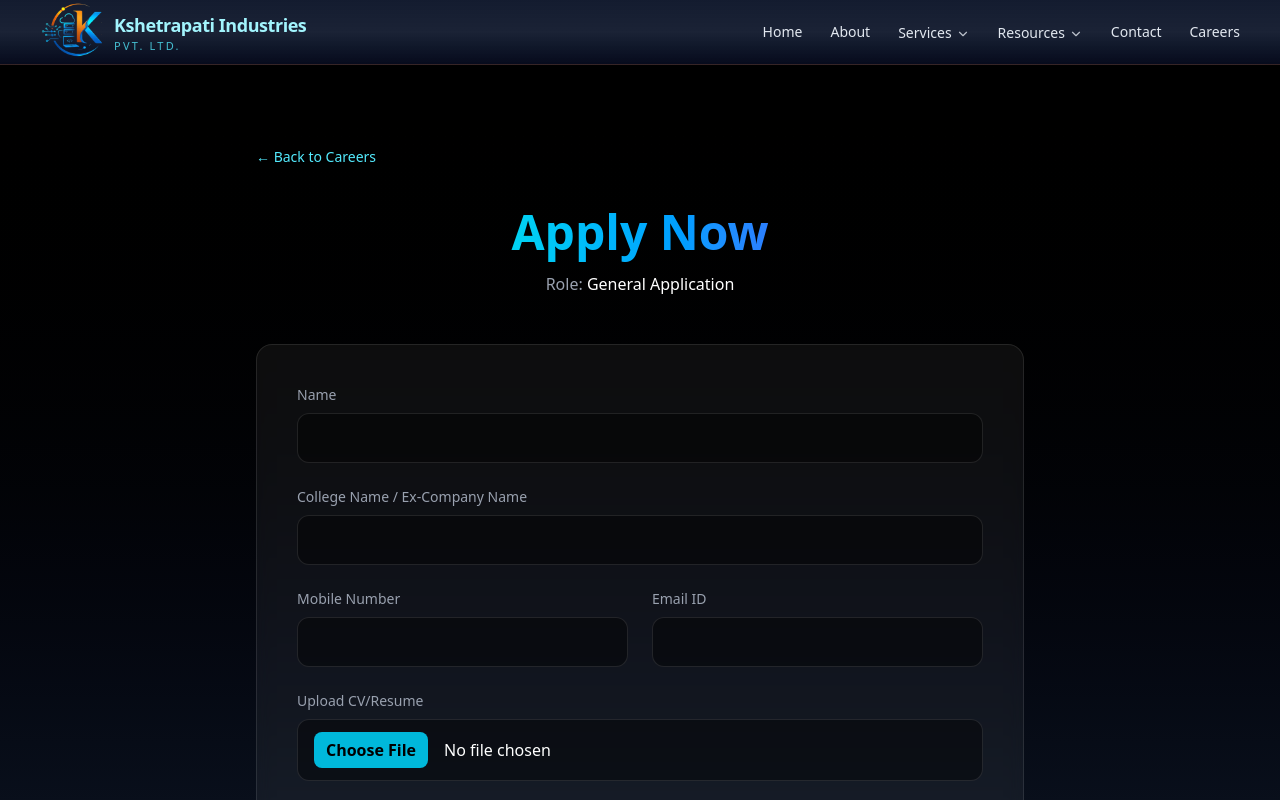
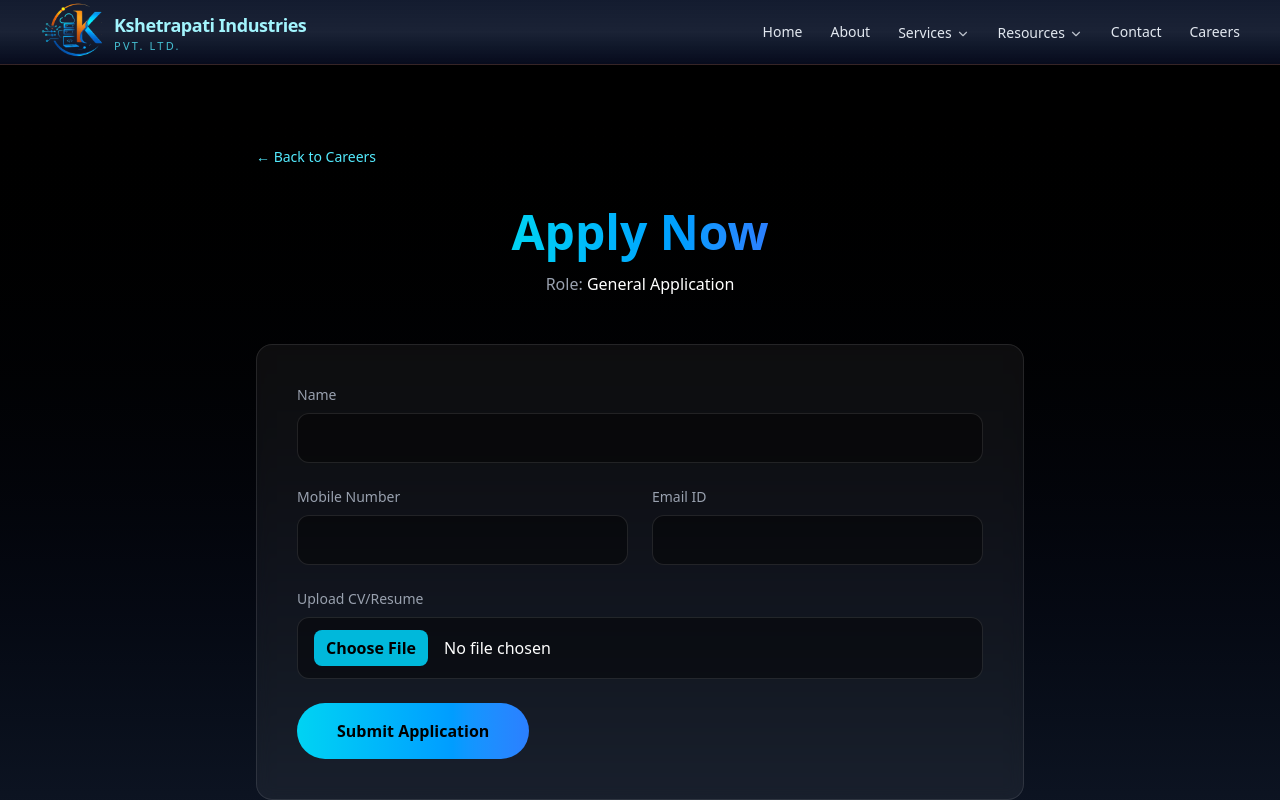
Before and after one commit to vishum07/updated-career-ksh, a React (Vite) app: page /careers/apply in a window 1280 px wide. Shown: the top 800 px of the page. Built offline with nearby package versions, Linux system fonts and the light colour scheme.

Commit message:
Updated apply form and careers page

```diff
--- a/src/pages/CareersApplyPage.jsx
+++ b/src/pages/CareersApplyPage.jsx
@@ -18,10 +18,10 @@ export default function CareersApplyPage() {
 
   const [form, setForm] = useState({
     name: '',
-    organization: '',
     mobile: '',
     email: '',
   })
+
   const [resume, setResume] = useState(null)
   const [submitState, setSubmitState] = useState({
     loading: false,
@@ -84,10 +84,10 @@ export default function CareersApplyPage() {
     payload.append('name', form.name)
     payload.append('email', form.email)
     payload.append('mobile', form.mobile)
-    payload.append('college_or_company', form.organization)
     payload.append('role', role)
     payload.append('resume', resume)
     payload.append('_subject', `Career Application: ${role}`)
+
 
     try {
       const response = await fetch(`https://formsubmit.co/ajax/${CAREERS_RECIPIENT}`, {
@@ -106,10 +106,10 @@ export default function CareersApplyPage() {
 
       setForm({
         name: '',
-        organization: '',
         mobile: '',
         email: '',
       })
+
       setResume(null)
       setSubmitState({
         loading: false,
@@ -163,19 +163,7 @@ export default function CareersApplyPage() {
             />
           </div>
 
-          <div>
-            <label htmlFor="organization" className="block text-sm text-gray-400 mb-2">
-              College Name / Ex-Company Name
-            </label>
-            <input
-              id="organization"
-              name="organization"
-              required
-              value={form.organization}
-              onChange={handleChange}
-              className="w-full rounded-xl bg-black/40 border border-white/10 px-4 py-3 text-white focus:border-cyan-500 focus:outline-none"
-            />
-          </div>
+
 
           <div className="grid md:grid-cols-2 gap-6">
             <div>
--- a/src/pages/CareersPage.jsx
+++ b/src/pages/CareersPage.jsx
@@ -103,15 +103,19 @@ export default function CareersPage() {
                       </p>
                     </div>
                     {hasRoles && (
-                      <div className="mt-3">
-                        <p className="font-semibold text-gray-300">Roles & Responsibilities:</p>
-                        <ul className="list-disc ml-5 mt-1 space-y-1 text-sm text-gray-400">
-                          {rolesText.split(',').map((role, idx) => (
-                            <li key={idx}>{role.trim()}</li>
-                          ))}
-                        </ul>
+                    <div className="mt-3">
+                      <p className="font-semibold text-gray-300">
+                      Roles & Responsibilities:
+                      </p>
+
+                      <div
+                        className="mt-2 text-sm text-gray-400 leading-7 whitespace-pre-line"
+                      >
+                        {rolesText}
                       </div>
-                    )}
+                    </div>
+                  )}
+
                   </div>
                   <Link
                     to={`/careers/apply?role=${encodeURIComponent(title)}`}
```
